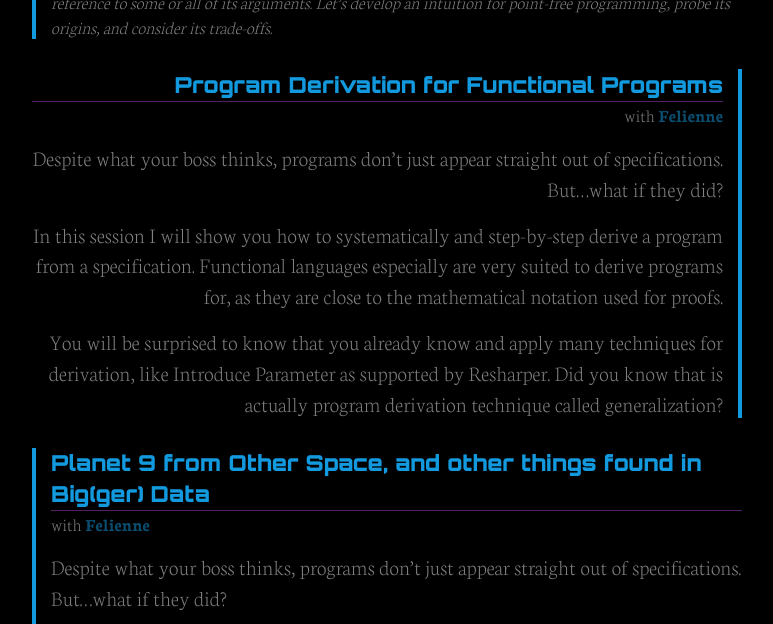
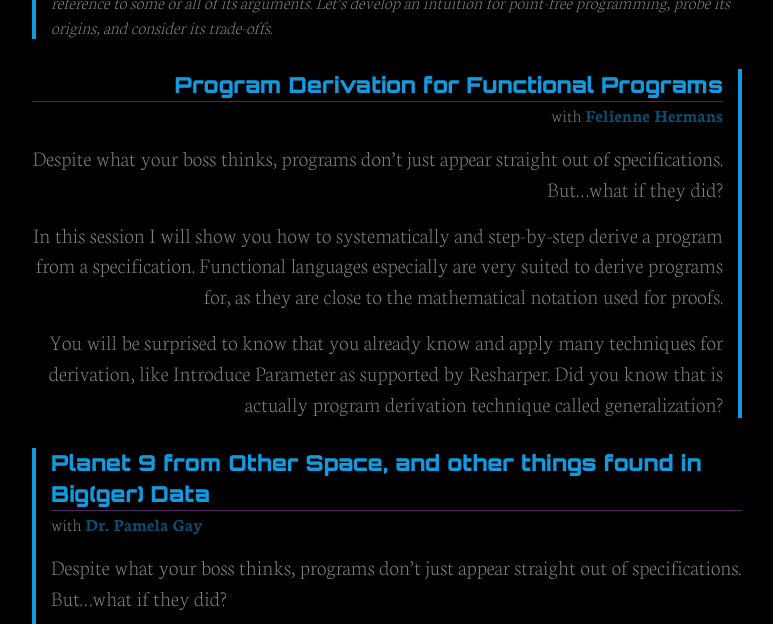
Before and after one commit to maitria/moonconf.org, a Jekyll site: the page built from index.html, in a window 1280 px wide and 900 px high, scrolled down 2899 px. Shown: the part 157-781 px from the top of the window, without its empty margins (253-1026 px from the left). Built offline with Jekyll 4.4.1, drawn with Linux system fonts in a browser that asks for light colours.

Commit message:
update talks

```diff
--- a/_includes/talks.html
+++ b/_includes/talks.html
@@ -38,15 +38,15 @@
     %}
     {% include talk.html
       title='Program Derivation for Functional Programs'
-      speaker="Felienne"
+      speaker="Felienne Hermans"
       description="<p>Despite what your boss thinks, programs don’t just appear straight out of specifications. But…what if they did?</p><p>In this session I will show you how to systematically and step-by-step derive a program from a specification. Functional languages especially are very suited to derive programs for, as they are close to the mathematical notation used for proofs.</p><p>You will be surprised to know that you already know and apply many techniques for derivation, like Introduce Parameter as supported by Resharper. Did you know that is actually program derivation technique called generalization?</p>"
       twitter="Felienne"
     %}
     {% include talk.html
       title='Planet 9 from Other Space, and other things found in Big(ger) Data'
-      speaker="Felienne"
+      speaker="Dr. Pamela Gay"
       description="<p>Despite what your boss thinks, programs don’t just appear straight out of specifications. But…what if they did?</p><p>In this session I will show you how to systematically and step-by-step derive a program from a specification. Functional languages especially are very suited to derive programs for, as they are close to the mathematical notation used for proofs.</p><p>You will be surprised to know that you already know and apply many techniques for derivation, like Introduce Parameter as supported by Resharper. Did you know that is actually program derivation technique called generalization?</p>"
-      twitter="Felienne"
+      twitter="starstryder"
     %}
   </div>
 </section>
```
